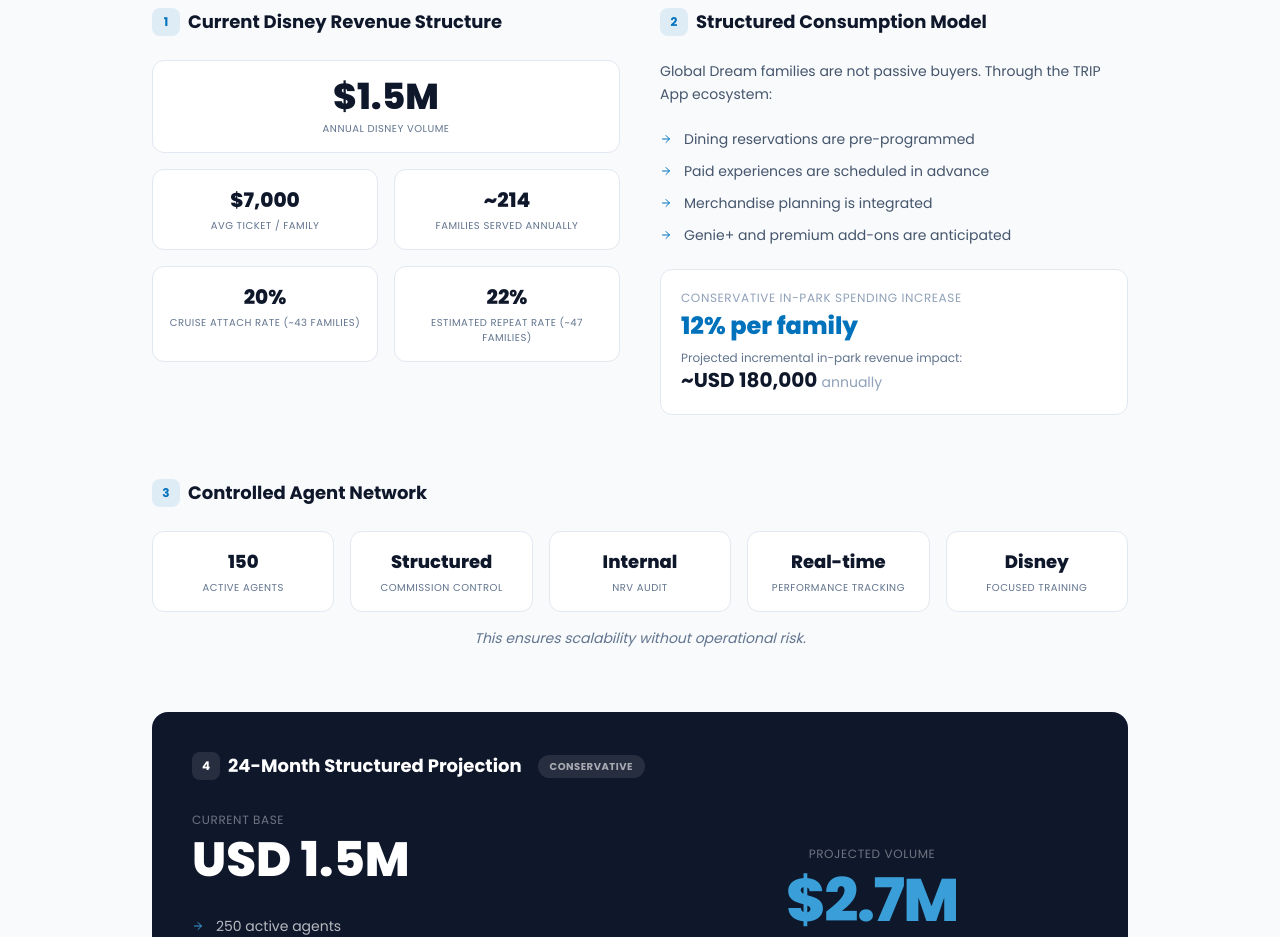
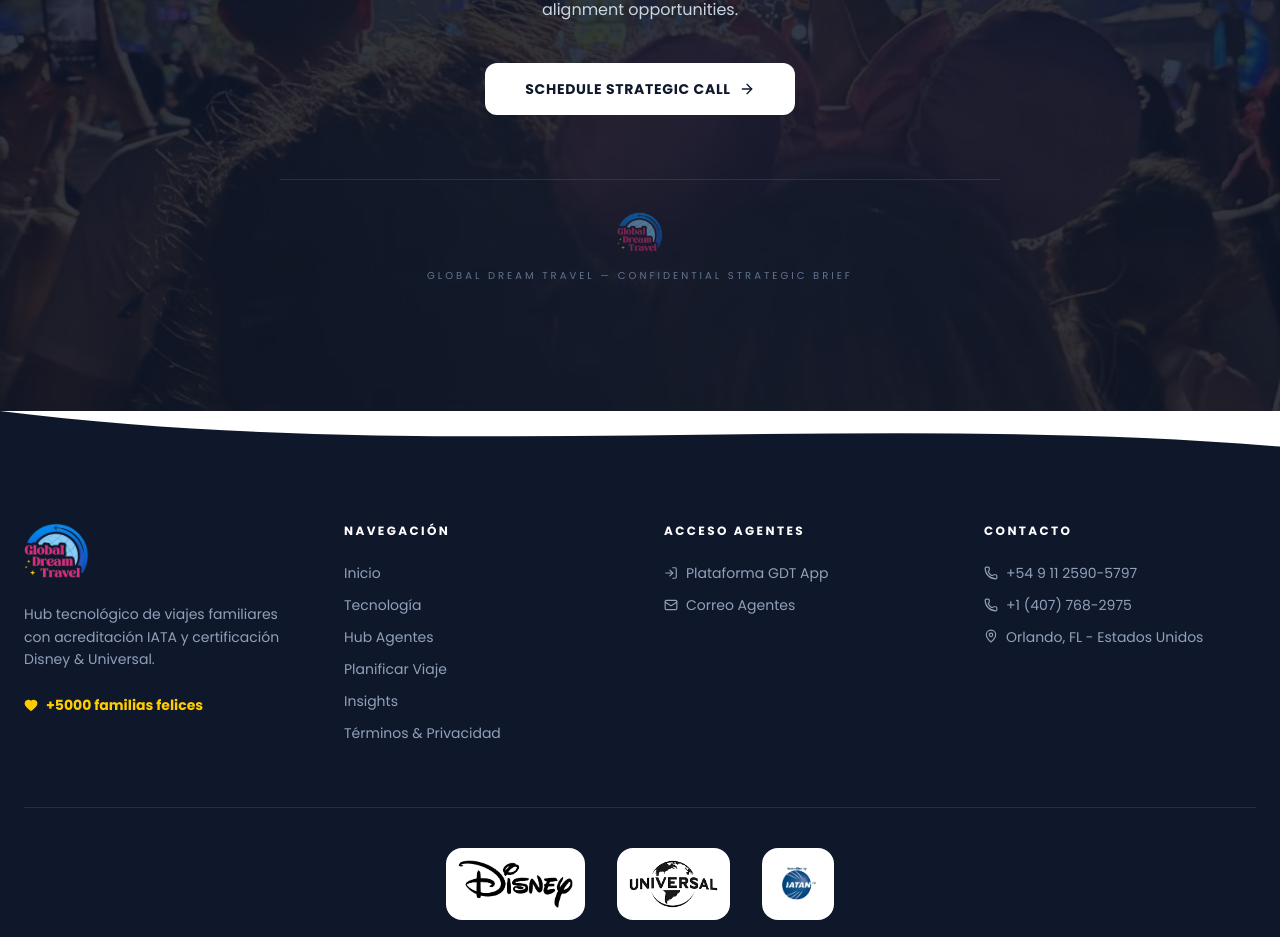
Before and after one commit to arielbe555/globalCeo, a React (Vite) app: page /mediakit in a window 1280 px wide. Shown: the part 10917-11854 px from the top of the page. Built offline with nearby package versions, Linux system fonts and the light colour scheme.

Commit message:
Remove Financial section from MediaKit (moved to /efbrief)
Co-authored-by: Cursor <cursoragent@cursor.com>

```diff
--- a/src/pages/MediaKit.jsx
+++ b/src/pages/MediaKit.jsx
@@ -755,148 +755,7 @@ const MediaKit = () => {
       </section>
 
       {/* ═══════════════════════════════════════════════════ */}
-      {/* 12 — FINANCIAL & SCALABILITY FRAMEWORK               */}
-      {/* ═══════════════════════════════════════════════════ */}
-      <section className="pdf-section py-20 md:py-28 bg-slate-50 border-t border-slate-100">
-        <div className="max-w-5xl mx-auto px-6">
-          <motion.div {...sectionFade}>
-            <p className="text-xs font-bold text-disney uppercase tracking-[0.3em] mb-4">12</p>
-            <h2 className="text-2xl md:text-3xl font-bold text-slate-900 mb-4">Financial & Scalability Framework</h2>
-            <p className="text-sm text-slate-400 uppercase tracking-wider mb-10">Revenue Structure — Conservative Model</p>
-
-            {/* 12.1 Current Disney Revenue Structure */}
-            <div className="grid md:grid-cols-2 gap-10 mb-16">
-              <div>
-                <h3 className="text-lg font-bold text-slate-900 mb-6 flex items-center gap-2">
-                  <span className="w-7 h-7 bg-disney/10 rounded-lg flex items-center justify-center text-disney text-xs font-bold">1</span>
-                  Current Disney Revenue Structure
-                </h3>
-                <div className="grid grid-cols-2 gap-4">
-                  {[
-                    { value: '$1.5M', label: 'Annual Disney Volume' },
-                    { value: '$7,000', label: 'Avg Ticket / Family' },
-                    { value: '~214', label: 'Families Served Annually' },
-                    { value: '20%', label: 'Cruise Attach Rate (~43 families)' },
-                    { value: '22%', label: 'Estimated Repeat Rate (~47 families)' },
-                  ].map((item, i) => (
-                    <motion.div
-                      key={i}
-                      initial={{ opacity: 0, y: 10 }}
-                      whileInView={{ opacity: 1, y: 0 }}
-                      viewport={{ once: true }}
-                      transition={{ delay: i * 0.06 }}
-                      className={`bg-white border border-slate-200 rounded-xl p-4 text-center ${i === 0 ? 'col-span-2' : ''}`}
-                    >
-                      <p className={`font-black text-slate-900 ${i === 0 ? 'text-3xl md:text-4xl text-disney' : 'text-xl'}`}>{item.value}</p>
-                      <p className="text-[10px] text-slate-500 uppercase tracking-wider mt-1">{item.label}</p>
-                    </motion.div>
-                  ))}
-                </div>
-              </div>
-
-              {/* 12.2 Structured Consumption Model */}
-              <div>
-                <h3 className="text-lg font-bold text-slate-900 mb-6 flex items-center gap-2">
-                  <span className="w-7 h-7 bg-disney/10 rounded-lg flex items-center justify-center text-disney text-xs font-bold">2</span>
-                  Structured Consumption Model
-                </h3>
-                <p className="text-sm text-slate-600 leading-relaxed mb-6">
-                  Global Dream families are not passive buyers. Through the TRIP App ecosystem:
-                </p>
-                <div className="space-y-3 mb-6">
-                  {[
-                    'Dining reservations are pre-programmed',
-                    'Paid experiences are scheduled in advance',
-                    'Merchandise planning is integrated',
-                    'Genie+ and premium add-ons are anticipated',
-                  ].map((item, i) => (
-                    <div key={i} className="flex items-center gap-3">
-                      <ArrowRight size={12} className="text-disney shrink-0" />
-                      <span className="text-sm text-slate-600">{item}</span>
-                    </div>
-                  ))}
-                </div>
-                <div className="bg-white border border-slate-200 rounded-xl p-5">
-                  <p className="text-xs text-slate-400 uppercase tracking-wider mb-1">Conservative In-Park Spending Increase</p>
-                  <p className="text-2xl font-black text-disney">12% per family</p>
-                  <p className="text-xs text-slate-500 mt-2">Projected incremental in-park revenue impact:</p>
-                  <p className="text-xl font-bold text-slate-900">~USD 180,000 <span className="text-sm font-normal text-slate-400">annually</span></p>
-                </div>
-              </div>
-            </div>
-
-            {/* 12.3 Controlled Agent Network */}
-            <div className="mb-16">
-              <h3 className="text-lg font-bold text-slate-900 mb-6 flex items-center gap-2">
-                <span className="w-7 h-7 bg-disney/10 rounded-lg flex items-center justify-center text-disney text-xs font-bold">3</span>
-                Controlled Agent Network
-              </h3>
-              <div className="grid sm:grid-cols-2 md:grid-cols-5 gap-4">
-                {[
-                  { value: '150', label: 'Active Agents' },
-                  { value: 'Structured', label: 'Commission Control' },
-                  { value: 'Internal', label: 'NRV Audit' },
-                  { value: 'Real-time', label: 'Performance Tracking' },
-                  { value: 'Disney', label: 'Focused Training' },
-                ].map((item, i) => (
-                  <motion.div
-                    key={i}
-                    initial={{ opacity: 0, scale: 0.95 }}
-                    whileInView={{ opacity: 1, scale: 1 }}
-                    viewport={{ once: true }}
-                    transition={{ delay: i * 0.06 }}
-                    className="bg-white border border-slate-200 rounded-xl p-4 text-center"
-                  >
-                    <p className="text-lg font-black text-slate-900">{item.value}</p>
-                    <p className="text-[10px] text-slate-500 uppercase tracking-wider mt-1">{item.label}</p>
-                  </motion.div>
-                ))}
-              </div>
-              <p className="text-sm text-slate-500 mt-4 italic text-center">
-                This ensures scalability without operational risk.
-              </p>
-            </div>
-
-            {/* 12.4 24-Month Structured Projection */}
-            <div className="bg-slate-900 rounded-2xl p-8 md:p-10 text-white">
-              <h3 className="text-lg font-bold text-white mb-2 flex items-center gap-2">
-                <span className="w-7 h-7 bg-white/10 rounded-lg flex items-center justify-center text-white text-xs font-bold">4</span>
-                24-Month Structured Projection
-                <span className="text-[10px] bg-white/10 text-white/60 uppercase tracking-wider px-3 py-1 rounded-full ml-2">Conservative</span>
-              </h3>
-              <div className="grid md:grid-cols-2 gap-8 mt-8">
-                <div>
-                  <p className="text-xs text-white/40 uppercase tracking-wider mb-2">Current Base</p>
-                  <p className="text-4xl md:text-5xl font-black text-white mb-8">USD 1.5M</p>
-                  <div className="space-y-3">
-                    {[
-                      '250 active agents',
-                      'Improved conversion rate',
-                      'Maintained 20% cruise attach',
-                      'Structured app usage mandatory',
-                    ].map((item, i) => (
-                      <div key={i} className="flex items-center gap-3">
-                        <ArrowRight size={12} className="text-disney-light shrink-0" />
-                        <span className="text-sm text-white/70">{item}</span>
-                      </div>
-                    ))}
-                  </div>
-                </div>
-                <div className="flex flex-col items-center justify-center">
-                  <p className="text-xs text-white/40 uppercase tracking-wider mb-2">Projected Volume</p>
-                  <p className="text-5xl md:text-6xl font-black text-disney-light tracking-tight">$2.7M</p>
-                  <p className="text-2xl font-bold text-white/50 mt-1">– $3M</p>
-                  <p className="text-xs text-white/30 mt-4 uppercase tracking-wider">Without inflating ticket value</p>
-                </div>
-              </div>
-            </div>
-
-          </motion.div>
-        </div>
-      </section>
-
-      {/* ═══════════════════════════════════════════════════ */}
-      {/* 13 — STRATEGIC INVITATION                            */}
+      {/* 12 — STRATEGIC INVITATION                            */}
       {/* ═══════════════════════════════════════════════════ */}
       <section className="pdf-section py-24 md:py-32 relative overflow-hidden">
         {/* Background image */}
@@ -909,7 +768,7 @@ const MediaKit = () => {
 
         <div className="relative z-10 max-w-3xl mx-auto px-6 text-center">
           <motion.div {...sectionFade}>
-            <p className="text-xs font-bold text-disney-light uppercase tracking-[0.3em] mb-4">13</p>
+            <p className="text-xs font-bold text-disney-light uppercase tracking-[0.3em] mb-4">12</p>
             <h2 className="text-2xl md:text-3xl font-bold text-white mb-6">Strategic Invitation</h2>
             <p className="text-base text-slate-300 leading-relaxed mb-10">
               We welcome a 20-minute executive conversation to explore long-term
```
